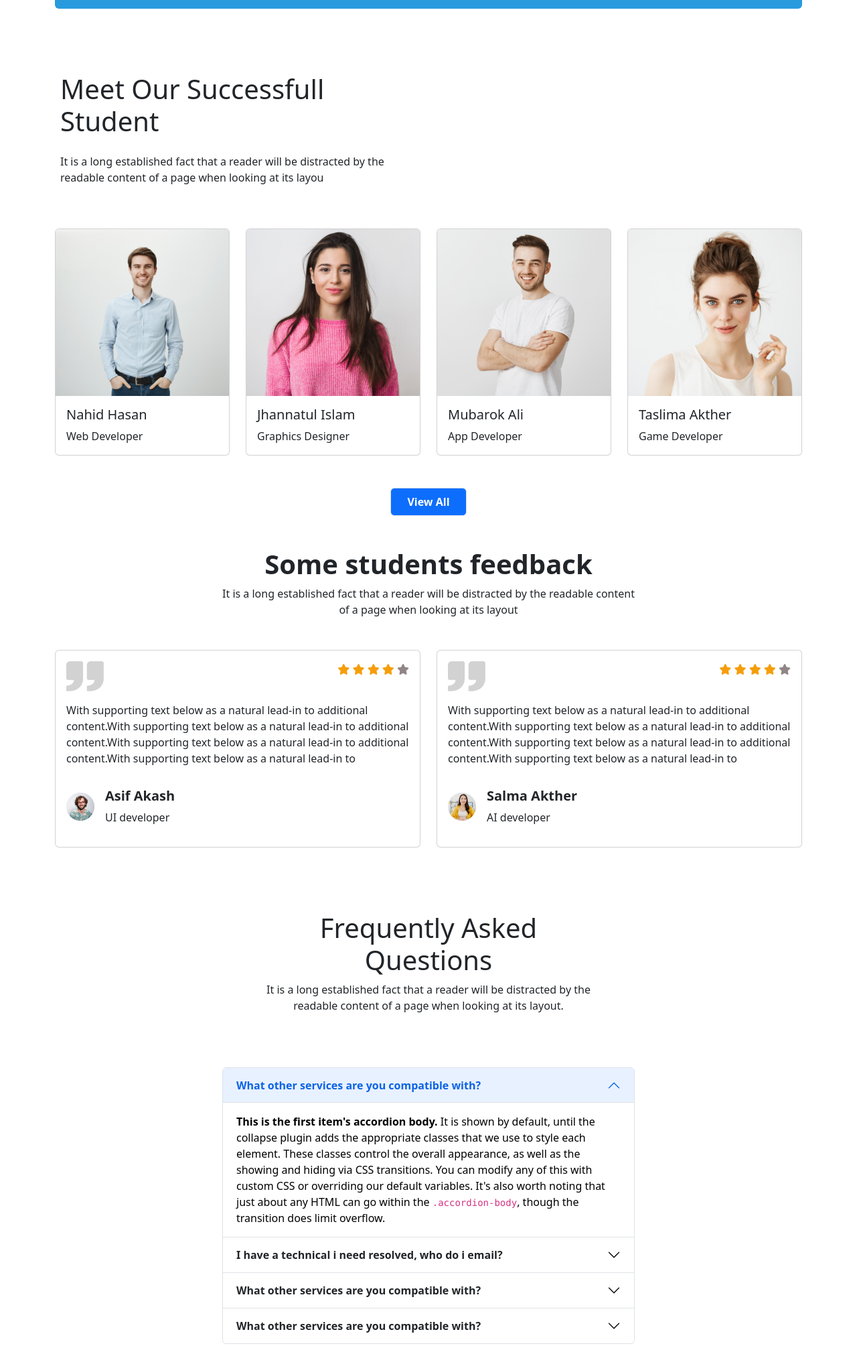
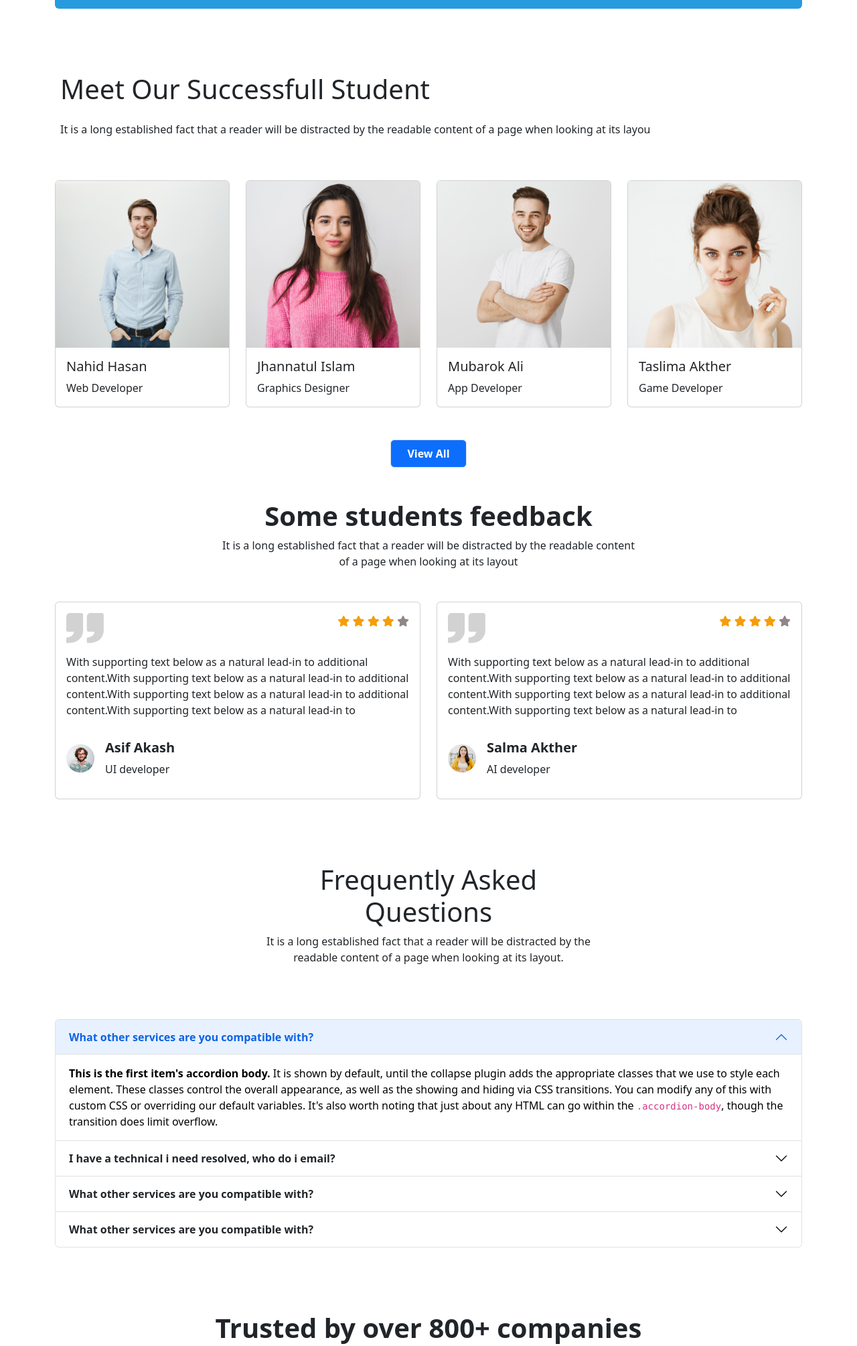
Before and after one commit to NahidHasan2kk2/ed-tech-responsive-website, a plain HTML site: page index.html in a window 1280 px wide. Shown: the part 2824-4833 px from the top of the page at 67% size. Drawn offline with nearby package versions, Linux system fonts and the light colour scheme.

Commit message:
section resolved added

```diff
--- a/index.html
+++ b/index.html
@@ -74,7 +74,7 @@
                         </div>
                     </div>
                     <div class="carousel-item">
-                        <img src="images/cover/cover-2.jpg" class="d-block w-100 filter-img" alt="...">
+                        <img src="images/cover/cover-2.jpg" class=" d-block w-100 filter-img" alt="...">
                         <div class="carousel-caption d-none d-md-block">
                             <h1>Get Started Degital Learning</h1>
                             <p>Some representative placeholder content for the third slideSome representative
@@ -118,7 +118,7 @@
             </div>
         </section>
         <section class="container my-5">
-            <div class="row row-cols-1 row-cols-md-2 g-4">
+            <div class="row row-cols-sm-1 row-cols-md-1 row-cols-lg-2 g-4">
                 <div class="col border border-start-0 rounded">
                     <div class="d-flex align-items-center">
                         <div>
@@ -259,7 +259,7 @@
 
         </section>
         <section class="container mt-5">
-            <div class="col-lg-6 py-5 pe-5 ps-2">
+            <div class="py-5 pe-5 ps-2">
                 <h1>Meet Our Successfull Student</h1>
                 <p class="pt-3">It is a long established fact that a reader will be distracted by the
                     readable content of a page when looking at its layou</p>
@@ -394,7 +394,7 @@
                 </p>
             </div>
         </section>
-        <section class="container mb-5 w-50">
+        <section class="container mb-5">
             <div class="accordion" id="accordionPanelsStayOpenExample">
                 <div class="accordion-item">
                     <h2 class="accordion-header" id="panelsStayOpen-headingOne">
```
